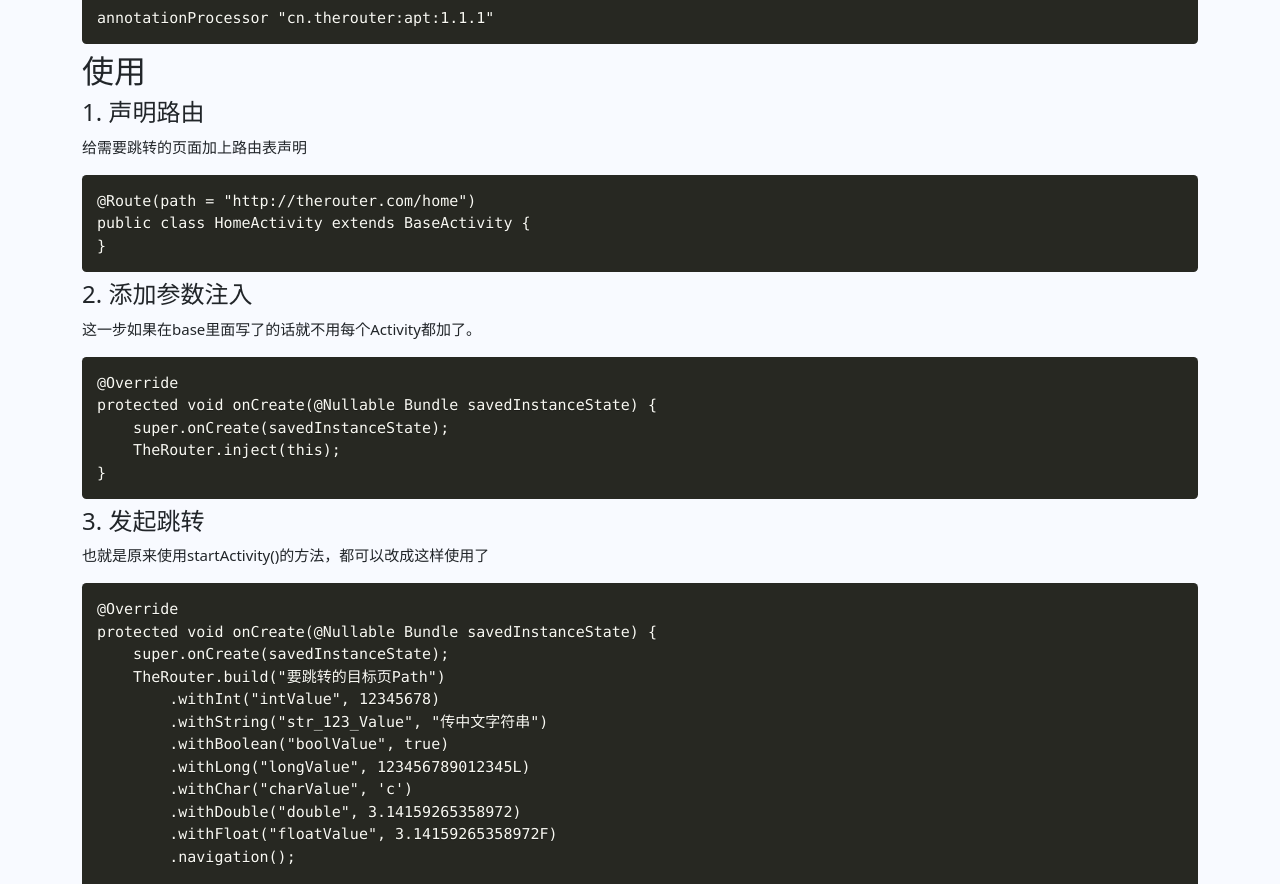
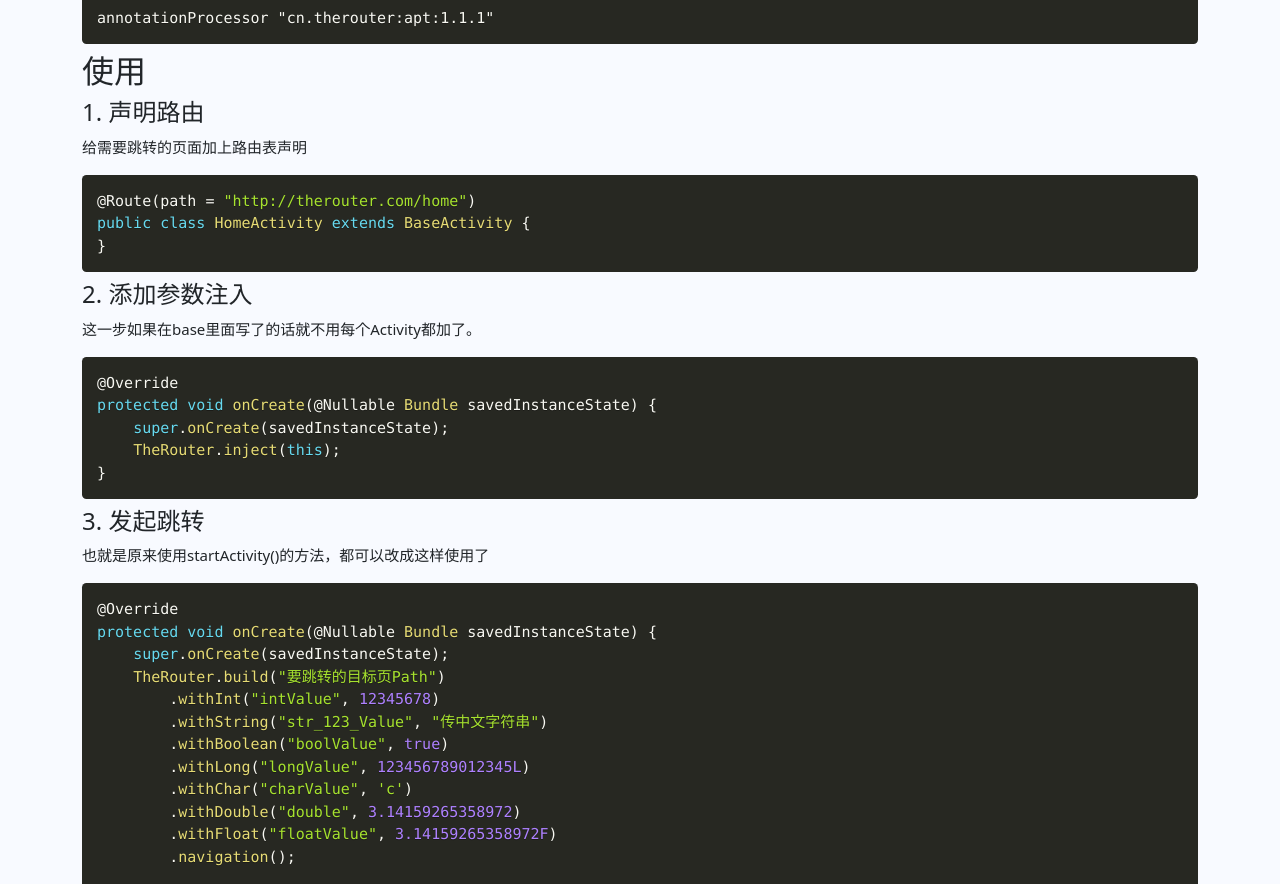
Before and after one commit to hll-therouter/therouter-en.github.io, a Jekyll site: the page built from _posts/2022-11-23-01.md, in a window 1280 px wide and 1400 px high, scrolled down 2751 px, cut to the strip 68-952 px from the top of the window. Built offline with Jekyll 4.4.1, drawn with Linux system fonts in a browser that asks for light colours; nearby versions of some CDN libraries; Markdown is read by kramdown in place of the engine named in the settings; some of the changed text lies outside the part shown.

Commit message:
修改代码高亮

````diff
--- a/_posts/2022-11-23-01.md
+++ b/_posts/2022-11-23-01.md
@@ -26,7 +26,7 @@ TheRouter的版本分为两种，稳定版和rc版，一般不追求新功能我
 
 如果是新版本的Gradle，`classpath`已经改为用`plugins`的方式引入，只需要在闭包内加这一句就行了
 
-```
+```groovy
 id 'cn.therouter' version '1.1.1' apply false
 ```
 
@@ -36,7 +36,7 @@ id 'cn.therouter' version '1.1.1' apply false
 
 对于老版本的Gradle，需要手动引入`classpath`，在TheRouter官方Github首页也有接入介绍
 
-```
+```groovy
 classpath "cn.therouter:plugin:1.1.1"
 ```
 
@@ -48,7 +48,7 @@ classpath "cn.therouter:plugin:1.1.1"
 
 找到项目里全部的app模块（一般只会有一个，特殊项目会有多个）。也就是整个工程的所有`build.gradle`文件里面，只要是有`com.android.application`这个的模块，都要加上如下代码
 
-```
+```groovy
 // 老版本这样写
 apply plugin: 'therouter'
 
@@ -72,7 +72,7 @@ TheRouter的注解处理依赖kapt执行，所以要在项目里面手动引入
 
 
 
-```
+```groovy
 annotationProcessor "cn.therouter:apt:1.1.1"
 ```
 
@@ -85,7 +85,7 @@ annotationProcessor "cn.therouter:apt:1.1.1"
 
 给需要跳转的页面加上路由表声明
 
-```
+```java
 @Route(path = "http://therouter.com/home")
 public class HomeActivity extends BaseActivity {
 }
@@ -95,7 +95,7 @@ public class HomeActivity extends BaseActivity {
 
 这一步如果在base里面写了的话就不用每个Activity都加了。
 
-```
+```java
 @Override
 protected void onCreate(@Nullable Bundle savedInstanceState) {
     super.onCreate(savedInstanceState);
@@ -107,7 +107,7 @@ protected void onCreate(@Nullable Bundle savedInstanceState) {
 
 也就是原来使用startActivity()的方法，都可以改成这样使用了
 
-```
+```java
 @Override
 protected void onCreate(@Nullable Bundle savedInstanceState) {
     super.onCreate(savedInstanceState);
````
